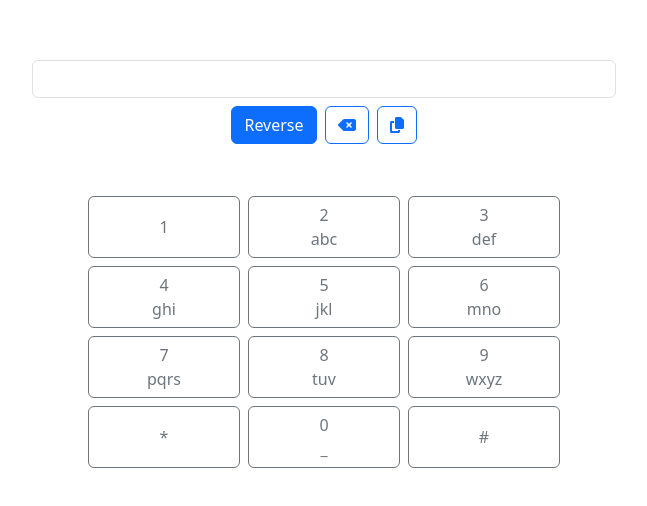
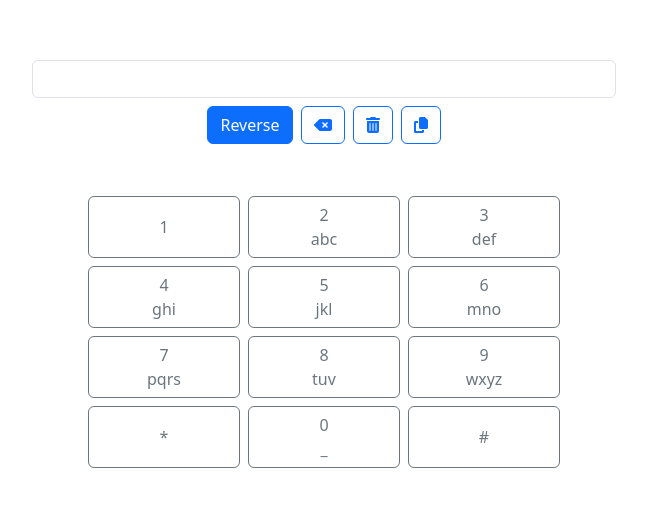
Before and after one commit to billiartag/t9-coder, a Vue app: page / in a window 1280 px wide. Shown: the part 134-640 px from the top of the page, without its empty margins (12-659 px from the left). Built offline with nearby package versions, Linux system fonts and the light colour scheme.

Commit message:
change to delete all and delete single char button

```diff
--- a/src/App.vue
+++ b/src/App.vue
@@ -100,11 +100,13 @@ function copyText(){
 function resetField() {
   textData.value = "";
 }
+function deleteSingle() {
+  textData.value = textData.value.slice(0,-1);
+}
 
 function addNumber(title) {
   function setTimer (){
     buttonTimer = setInterval(function(){
-        console.log("on press done");
         isOnPress = false;
 
         resetTimer();
@@ -141,7 +143,6 @@ function addNumber(title) {
       const isSame = patternLastChar.slice(-1) == title;
       if(isSame){
         var newChar = "";
-        console.log("same button");
         // check if added pattern doesnt make sense, return the title
         if(swapped[patternLastChar+title]!=null){
           newChar = swapped[patternLastChar+title];
@@ -152,7 +153,6 @@ function addNumber(title) {
         textData.value = textData.value.slice(0,-1) + newChar;
       }
       else{
-        console.log("different button");
         resetTimer();
         textData.value += swapped[title];
 
@@ -216,9 +216,15 @@ function reverseText() {
         </button>
         <button
           class="btn btn-outline-primary mx-1"
+          @click="deleteSingle"
+        >
+          <i class="fa-solid fa-delete-left" />
+        </button>
+        <button
+          class="btn btn-outline-primary mx-1"
           @click="resetField"
         >
-          <i class="fa-solid fa-delete-left" />
+          <i class="fa-solid fa-trash-can" />
         </button>
         <button
           class="btn btn-outline-primary mx-1"
```
